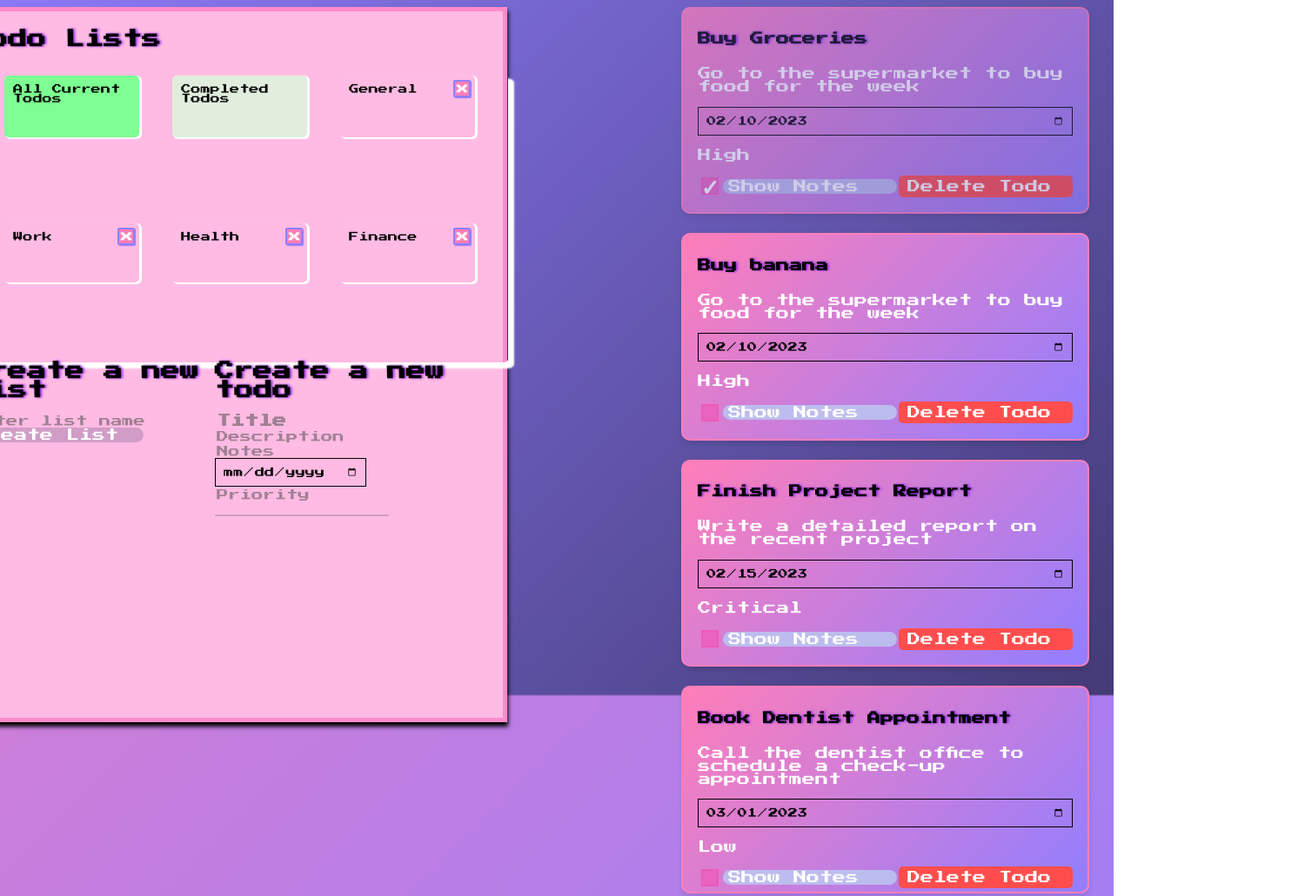
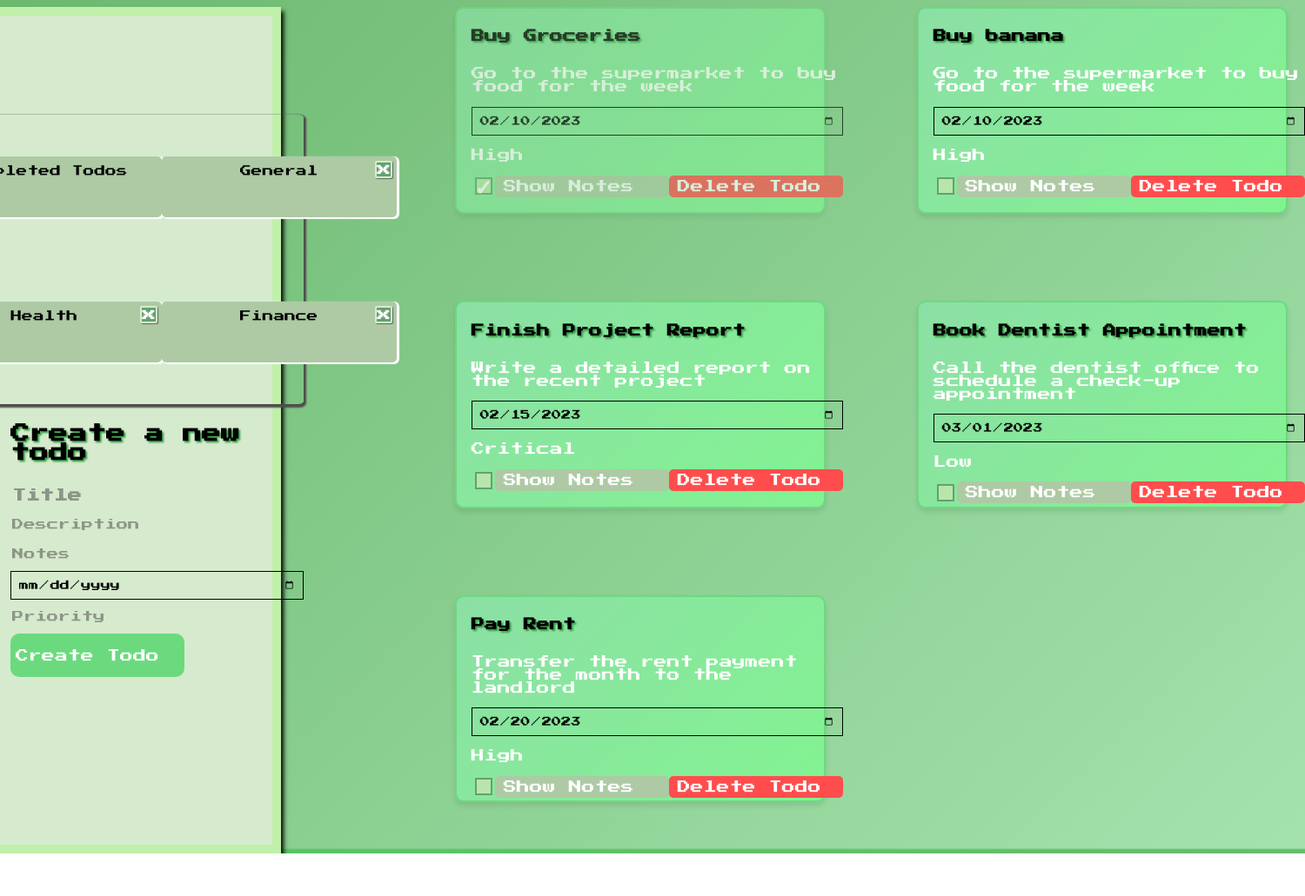
Before and after one commit to noahthemonkey/project-todolist, a website built with webpack: page dist/index.html in a window 1280 px wide. Shown: the top 1031 px of the page at 87% size, 1500 px wide, since content can reach past the window. After the commit the page ends 982 px from the top, so only its background shows below. Built offline with Linux system fonts and the light colour scheme.

Commit message:
Changed color theme of site
fixed layout of craete section

```diff
--- a/src/newTodo.js
+++ b/src/newTodo.js
@@ -19,6 +19,7 @@ export const newTodo = () => {
   const todoDuedate = format(new Date(), 'yyyy-MM-dd')
   const newBtn = factory('button', { id: 'newTodo', value: 'New Todo' })
   newBtn.addEventListener('click', createTodo)
+  newBtn.textContent = 'Create Todo'
 
 //   const todoOption = factory('select', { id: 'todoOption', placeholder: 'Current Selected List', value: selectedList })
 //   const optionPlaceholder = factory('option', { id: 'listPlaceholder', value: selectedList, selected: true })
--- a/src/style.css
+++ b/src/style.css
@@ -22,42 +22,11 @@ body {
 
 
 body {
-  background: linear-gradient(-45deg, #000000, #917eff, #ff7eb9);
+  background: linear-gradient(-45deg, #cbffd8, #6db970, #3ed157);
   background-size: 400% 400%;
-  animation: hueShift 10s ease-in-out infinite;
-
+  animation: hueShift 3s alternate infinite;
 
 }
-
-#wrapper {
-height: 100%;
-}
-
-h1 {
-  font-size: 22px;
-}
-#todoContainer {
-  display: grid;
-  grid-template-columns: 1fr;
-  justify-content: center;
-  align-items: flex-start;
-  gap: 22px;
-  height: 500px; /* set a fixed height */
-}
-
-#todoContainer>div {
-  display: grid;
-  width: 100%;
-  border: 2px solid #ff7eb9;
-  border-radius: 10px;
-  background: linear-gradient(135deg, #ff7eb9, #917eff);
-  box-shadow: 0 4px 6px rgba(0, 0, 0, 0.1);
-  transition: all 0.3s ease;
-  padding: 4%;
-  height: 200px; /* set a fixed height */
-}
-
-
 @keyframes hueShift {
   0% {
     background-position: 50% 2%;
@@ -70,28 +39,39 @@ h1 {
   }
 }
 
+#wrapper {
+height: 100%;
+}
+
+h1 {
+  font-size: 22px;
+}
+
+
+#todoContainer>div {
+  display: grid;
+  width: 90%;
+  border: 2px solid #6bda7e;
+  border-radius: 10px;
+  background: linear-gradient(135deg, #8cdfa5, #82f391);
+  box-shadow: 0 4px 6px rgba(0, 0, 0, 0.1);
+  transition: all 0.3s ease;
+  padding: 4%;
+  height: 200px; /* set a fixed height */
+}
+
+
+
+
 
 #todoContainer {
   display: grid;
-  grid-template-columns: 1fr;
+  grid-template-columns: 1fr 1fr;
   justify-content: center;
   align-items: flex-start;
-  gap: 22px;
-
-
+  gap: 100px;
 }
 
-#todoContainer>div {
-  display: grid;
-  width: 100%;
-  border: 2px solid #ff7eb9; /* Cute border */
-  border-radius: 10px; /* Rounded corners */
-  background: linear-gradient(135deg, #ff7eb9, #917eff); /* Vaporwave gradient background */
-  box-shadow: 0 4px 6px rgba(0, 0, 0, 0.1); /* Subtle shadow */
-  transition: all 0.3s ease; /* Smooth transition for hover effect */
-  padding: 4%;
-  max-height: 200px;
-}
 
 #todoContainer>div:hover {
   transform: translateY(-5px); /* Slight lift on hover */
@@ -106,10 +86,7 @@ h1 {
 
 
 
-button {
-  font-family: 'Press Start 2P', cursive;
 
-}
 .delete {
   background-color: #ff4d4d; /* Red background color */
   color: white; /* White font color */
@@ -140,7 +117,6 @@ button {
 
 .collapsible {
   border-radius: 10px;
-  background-color: #d19cc6;
   color: white;
   cursor: pointer;
   width: 200px;
@@ -151,7 +127,9 @@ button {
 }
 
 .shownotes {
-  background-color: rgb(188, 188, 238)
+  background-color: #adcaa4;
+  border-radius: 5px; /* Rounded corners */
+  padding: 5px 10px; /* Padding around the text */
 }
 
 .shownotes:hover {
@@ -179,6 +157,7 @@ input::placeholder {
 }
 
 button {
+  font-family: 'Press Start 2P', cursive;
   border-radius: 10px;
   background-color: #d19cc6;
   color: white;
@@ -191,26 +170,30 @@ button {
 }
 
 #lists {
-  padding: 1%;
+  padding: 3%;
   display: grid;
-  border: 5px solid rgb(255, 139, 203);
-  box-shadow: 1px 5px 5px rgb(255, 139, 203);
+  border: 10px solid #aef58d8a;
+
   grid-template-columns: 1fr 1fr;
-  grid-template-rows: 0.1fr;
-  background-color: rgb(255, 187, 227);
-  box-shadow: 1px 5px 5px rgb(0, 0, 0);
+  grid-template-rows: 0.1fr 0.7fr 1fr;
+  background-color: #d6ebcd;
+  box-shadow: 3px 5px 5px rgb(0, 0, 0);
   min-height: 100%;
+  gap: 3%;
+}
+#listsh1 {
+  order: -2;
 }
 
 #lists>ul {
   order: -1;
   grid-column: 1 / span 2;
   border-radius: 1%;
-  box-shadow: 5px 5px 2px 2px rgb(255, 255, 255);
+  box-shadow: 1px 2px 2px 2px rgb(78, 77, 77);
   display: grid;
   grid-template-columns: 1fr 1fr 1fr;
   justify-content: center;
-  align-items: flex-start;
+  align-items: center;
   height: 100%;
 }
 
@@ -223,11 +206,13 @@ button {
 #lists>ul>li {
   position: relative;
   display: grid;
+  text-align: center;
   grid-template-columns: 1fr;
+  background-color: #adcaa4;
   padding: 10px;
-  height: 30%;
-  width: 70%;
-  font-size: 0.7em;
+  height: 50px;
+  width: 250px;
+  font-size: 0.8em;
   border-radius: 5px;
   box-shadow: 2px 1px 1px 1px rgb(255, 255, 255);
   transition: all 0.3s ease; /* Add transition to normal state */
@@ -245,9 +230,9 @@ button {
   width: 20px;
   height: 20px;
   border-radius: 10%;
-  background-color: #ff7eb9;
-  border: 2px solid #917eff;
-  box-shadow: 1px 1px 1px #917eff;
+  background-color: #64a16f;
+  border: 2px solid #d6ebcd;
+  box-shadow: 1px 1px 1px #646464;
   font-size: 1.2em;
   color: #fff;
   font-weight: bold;
@@ -258,8 +243,8 @@ button {
 }
 
 #lists>ul>li>button:hover {
-  background-color: #917eff;
-  border-color: #ff7eb9;
+  background-color: #b40000;
+  border-color: #fcfcfc;
 }
 
 #lists>ul>li>button::before {
@@ -272,6 +257,22 @@ button {
 
 #lists>ul>.selected {
   background-color: #7eff93;
+}
+
+#inputContainer {
+  display: grid;
+  grid-template-rows: repeat(7, 0.1fr);
+  gap: 5px;
+}
+.add-list-form {
+  display: grid;
+  grid-template-rows: 0.1fr 0.2fr 0.2fr;
+}
+#inputContainer button,
+.add-list-form button {
+  background-color: #6bda7e;
+  width: 200px;
+  height: 50px;
 }
 
 
@@ -320,26 +321,20 @@ input[type="date"] {
 
 
 h1 {
-  text-shadow: 3px 0px 3px #6200ff;
-  animation: glitch 6s infinite linear;
+  font-size: 22px;
+  animation: jump 2s ease-in-out infinite;
 }
 
-@keyframes glitch {
+@keyframes jump {
   0% {
-    transform: skew(1deg);
-    text-shadow: 0 0 6px #ff7eb9,
+    transform: translateY(0);
   }
-
   50% {
-
-    transform: skew(0deg);
-    text-shadow: 0 0 3px #ff7eb9
+    transform: translateY(-3px);
+    text-shadow: 2px 2px 2px #36a047;
   }
-
   100% {
-    transform: skew(2deg);
-    text-shadow: 50px 20px 1px #917eff,
-
+    transform: translateY(0);
   }
 }
 
@@ -355,9 +350,9 @@ input[type="checkbox"] {
   -webkit-appearance: none;
   width: 20px;
   height: 20px;
-  border: 2px solid #fd45aa56;
+  border: 2px solid #64a16f;
   outline: none;
-  background-color: #fd45aa75;
+  background-color: #b8e6aa;
   font-family: "Ｖａｐｏｒｗａｖｅ";
   font-size: 16px;
   transition: all 0.9s ease-in-out;
@@ -382,8 +377,3 @@ input[type="checkbox"]::before {
 input[type="checkbox"]:checked::before {
   opacity: 1;
 }
-
-#listsh1 {
-  order: -2;
-
-}
--- a/src/todoFactory.js
+++ b/src/todoFactory.js
@@ -88,13 +88,13 @@ export const todoFactory = (title, description, notes, dueDate, priority, list)
     if (todoChecked.checked == true) {
       todos[index].checked = true;
       todoChecked.checked == todos.checked;
-      this.parentNode.style.opacity = '0.7'; // set opacity to 50%
+      this.parentNode.parentNode.style.opacity = '0.7'; // set opacity to 50%
     } else {
       todos[index].checked = false;
       todoChecked.checked == todos.checked;
       console.log(todos);
 
-      this.parentNode.style.opacity = '1'; // set opacity back to 100%
+      this.parentNode.parentNode.style.opacity = '1'; // set opacity back to 100%
     }
   }
 
```
Also changed, not shown: dist/main.js.
